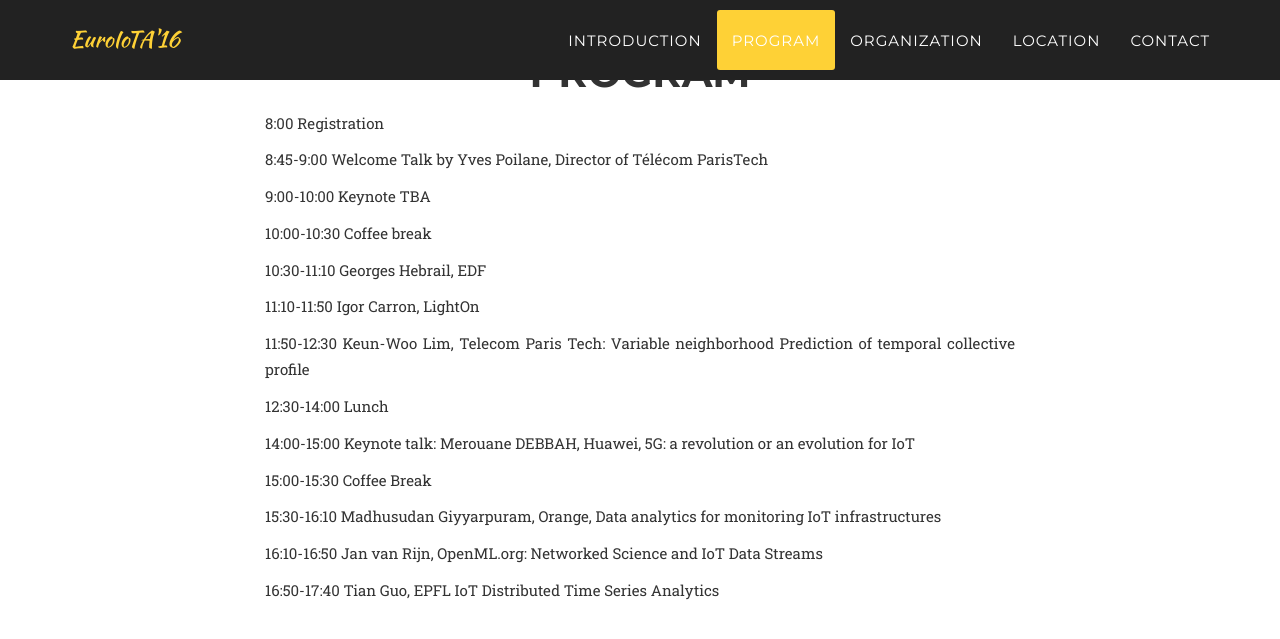
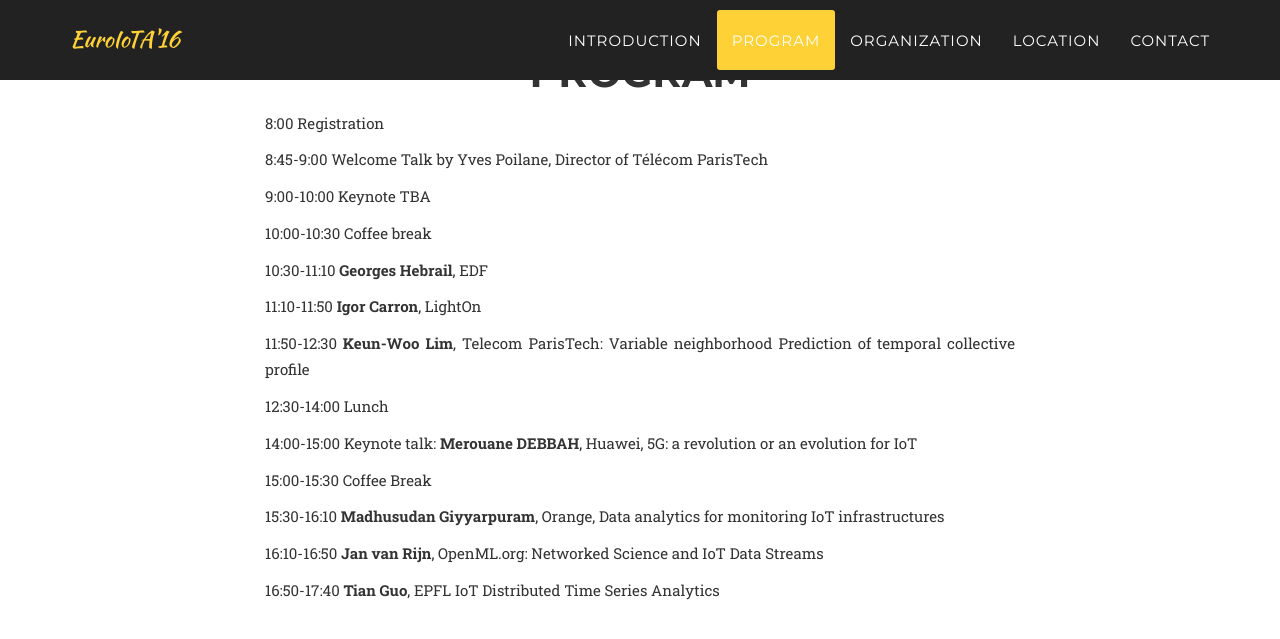
Before and after one commit to bigmine/euroiota16, a Jekyll site: the page built from index.html, in a window 1280 px wide and 900 px high, scrolled down 1855 px. Shown: the top 639 px of the window. Built offline with Jekyll 4.4.1, drawn with Linux system fonts in a browser that asks for light colours; some web fonts are replaced.

Commit message:
Update program

```diff
--- a/_includes/talks.html
+++ b/_includes/talks.html
@@ -17,19 +17,19 @@
 </p><p>
       </p><p>            10:00-10:30 Coffee break
 </p><p>
-      </p><p>            10:30-11:10 Georges Hebrail, EDF
-            </p><p>      11:10-11:50 Igor Carron, LightOn
-              </p><p>    11:50-12:30 Keun-Woo Lim, Telecom Paris Tech: Variable neighborhood Prediction of temporal collective profile
+</p><p>            10:30-11:10 <b>Georges Hebrail</b>, EDF
+            </p><p>      11:10-11:50 <b>Igor Carron</b>, LightOn
+              </p><p>    11:50-12:30 <b>Keun-Woo Lim</b>, Telecom ParisTech: Variable neighborhood Prediction of temporal collective profile
 </p><p>
   </p><p>                12:30-14:00 Lunch
 </p><p>
-</p><p>                  14:00-15:00 Keynote talk: Merouane DEBBAH, Huawei, 5G: a revolution or an evolution for IoT
+</p><p>                  14:00-15:00 Keynote talk: <b>Merouane DEBBAH</b>, Huawei, 5G: a revolution or an evolution for IoT
 </p><p>
 </p><p>                  15:00-15:30 Coffee Break
 </p><p>
-</p><p>                  15:30-16:10 Madhusudan Giyyarpuram, Orange, Data analytics for monitoring IoT infrastructures
-</p><p>                  16:10-16:50 Jan van Rijn, OpenML.org: Networked Science and IoT Data Streams
-</p><p>                  16:50-17:40 Tian Guo, EPFL IoT Distributed Time Series Analytics
+</p><p>                  15:30-16:10 <b>Madhusudan Giyyarpuram</b>, Orange, Data analytics for monitoring IoT infrastructures
+</p><p>                  16:10-16:50 <b>Jan van Rijn</b>, OpenML.org: Networked Science and IoT Data Streams
+</p><p>                  16:50-17:40 <b>Tian Guo</b>, EPFL IoT Distributed Time Series Analytics
 </p>
 
 
```
